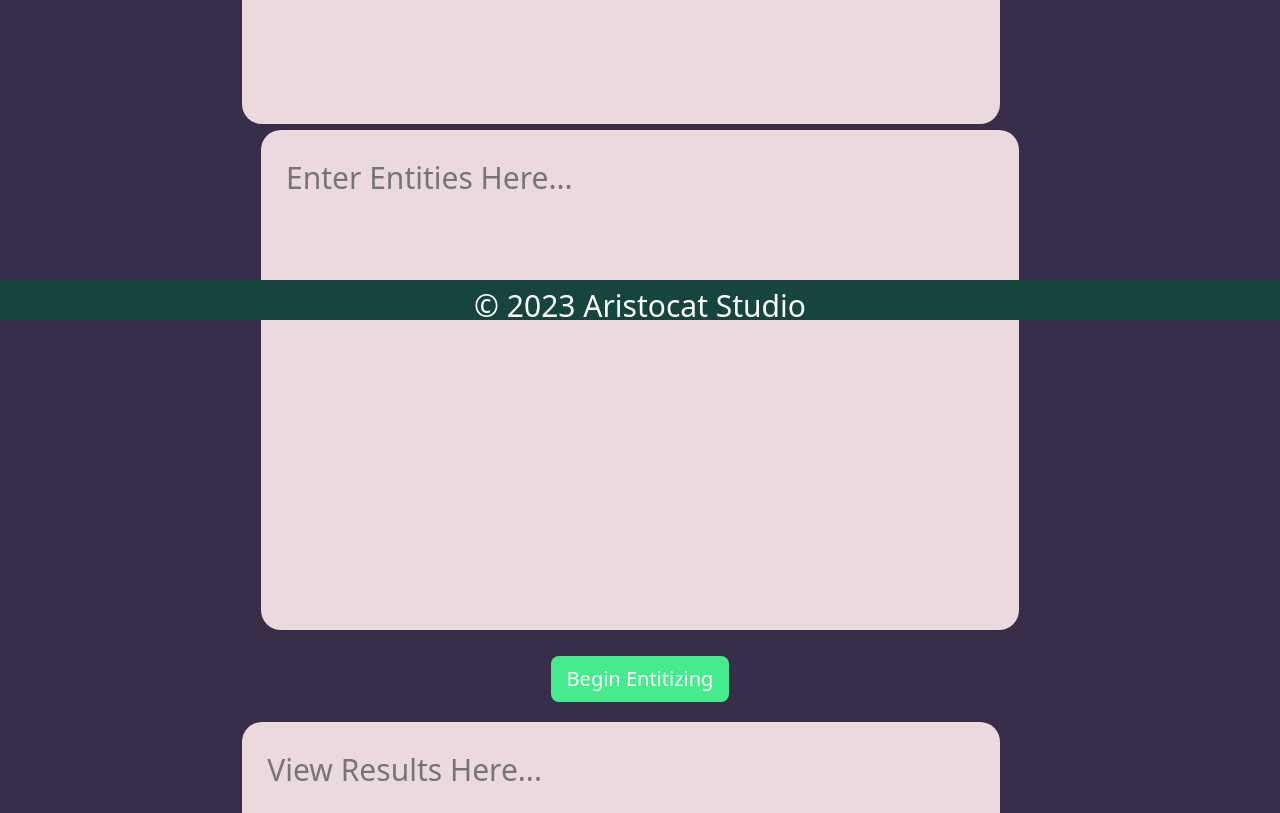
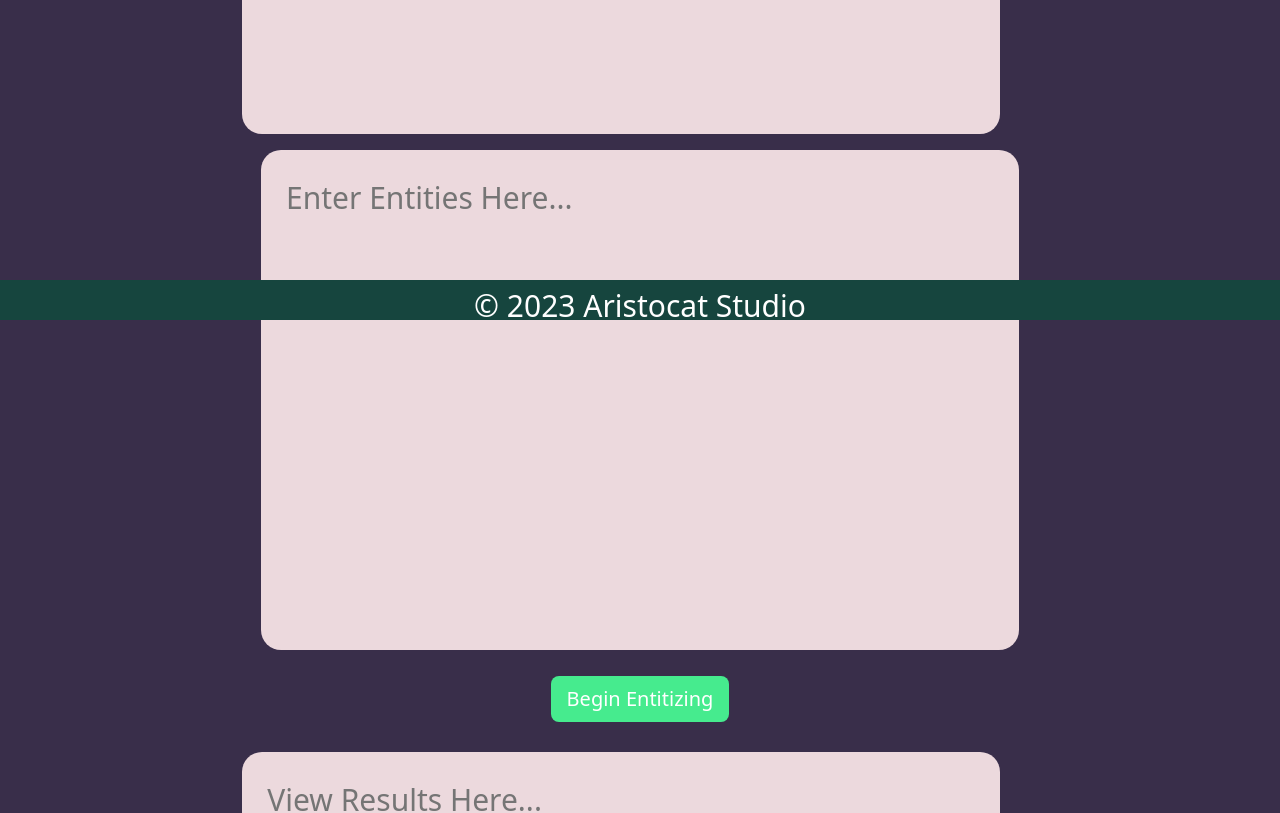
Before and after one commit to pmwritershark/entitizer, a React (Create React App) app: page / in a window 1280 px wide. Shown: the part 480-1293 px from the top of the page. Built offline with nearby package versions, Linux system fonts and the light colour scheme; the HTML template or start-up script is replaced by a standard one.

Commit message:
Update DisplayBox.jsx

```diff
--- a/src/components/DisplayBox.jsx
+++ b/src/components/DisplayBox.jsx
@@ -7,7 +7,8 @@ const textAreaStyle={
     borderRadius:"20px",
     padding: "25px",
     backgroundColor:"#ecd9dd",
-    fontSize:"30px"
+    fontSize:"30px",
+    marginTop: "10px"
 }
 
 function DisplayBox(props){
```
